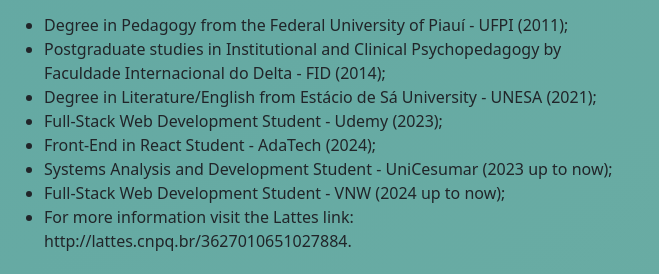
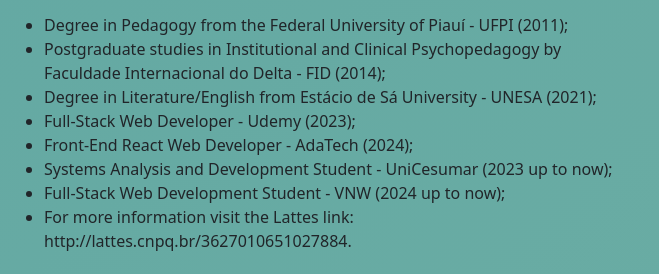
Before and after one commit to LucianaBritoDev/Personal-Site, a plain HTML site: page index.html in a window 1280 px wide. Shown: the part 1655-1929 px from the top of the page, 0-659 px from the left. Drawn offline with nearby package versions, Linux system fonts and the light colour scheme.

Commit message:
Update index.html

```diff
--- a/index.html
+++ b/index.html
@@ -44,8 +44,8 @@
           <li>Degree in Pedagogy from the Federal University of Piauí - UFPI (2011);</li>
           <li>Postgraduate studies in Institutional and Clinical Psychopedagogy by Faculdade Internacional do Delta - FID (2014);</li>
           <li>Degree in Literature/English from Estácio de Sá University - UNESA (2021);</li>
-          <li>Full-Stack Web Development Student - Udemy (2023);</li>
-          <li>Front-End in React Student - AdaTech (2024);</li>
+          <li>Full-Stack Web Developer - Udemy (2023);</li>
+          <li>Front-End React Web Developer - AdaTech (2024);</li>
           <li>Systems Analysis and Development Student - UniCesumar (2023 up to now);</li>
           <li>Full-Stack Web Development Student - VNW (2024 up to now);</li>
           <li>For more information visit the Lattes link: http://lattes.cnpq.br/3627010651027884.</li>
```
